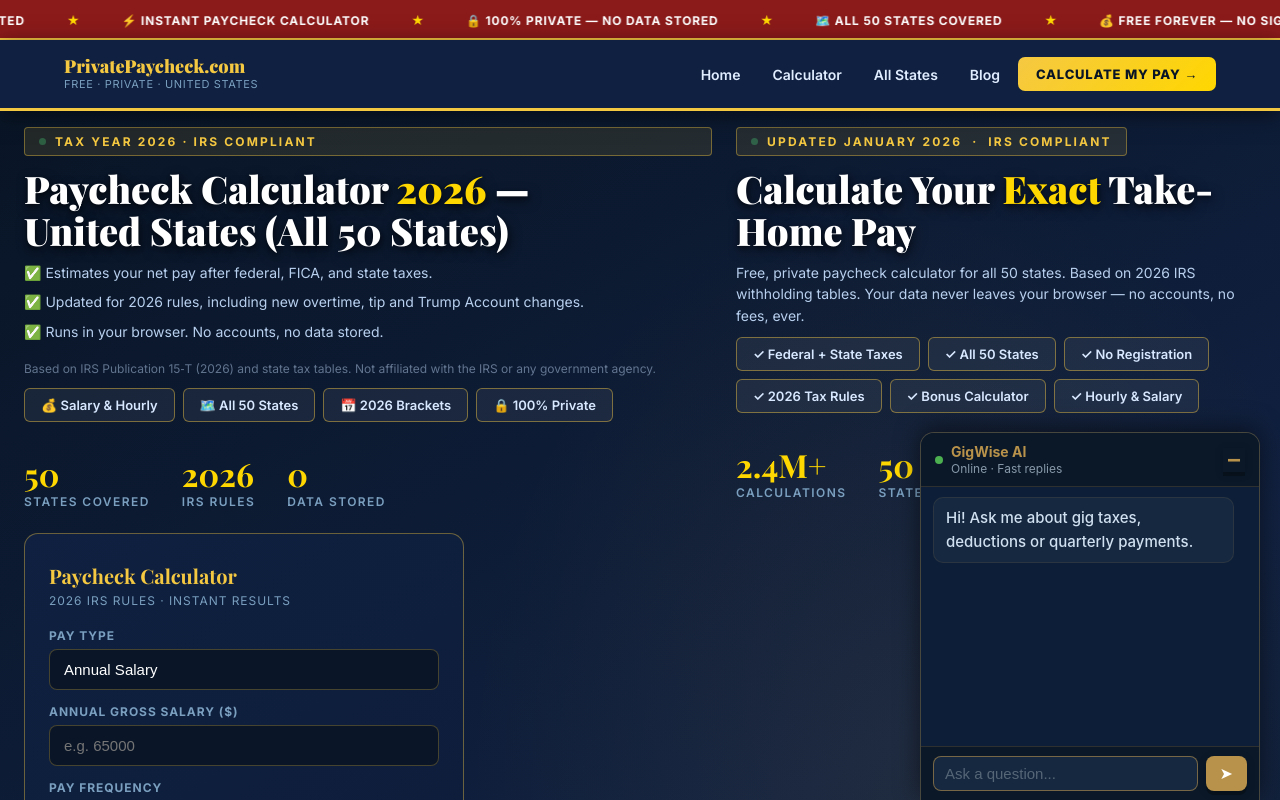
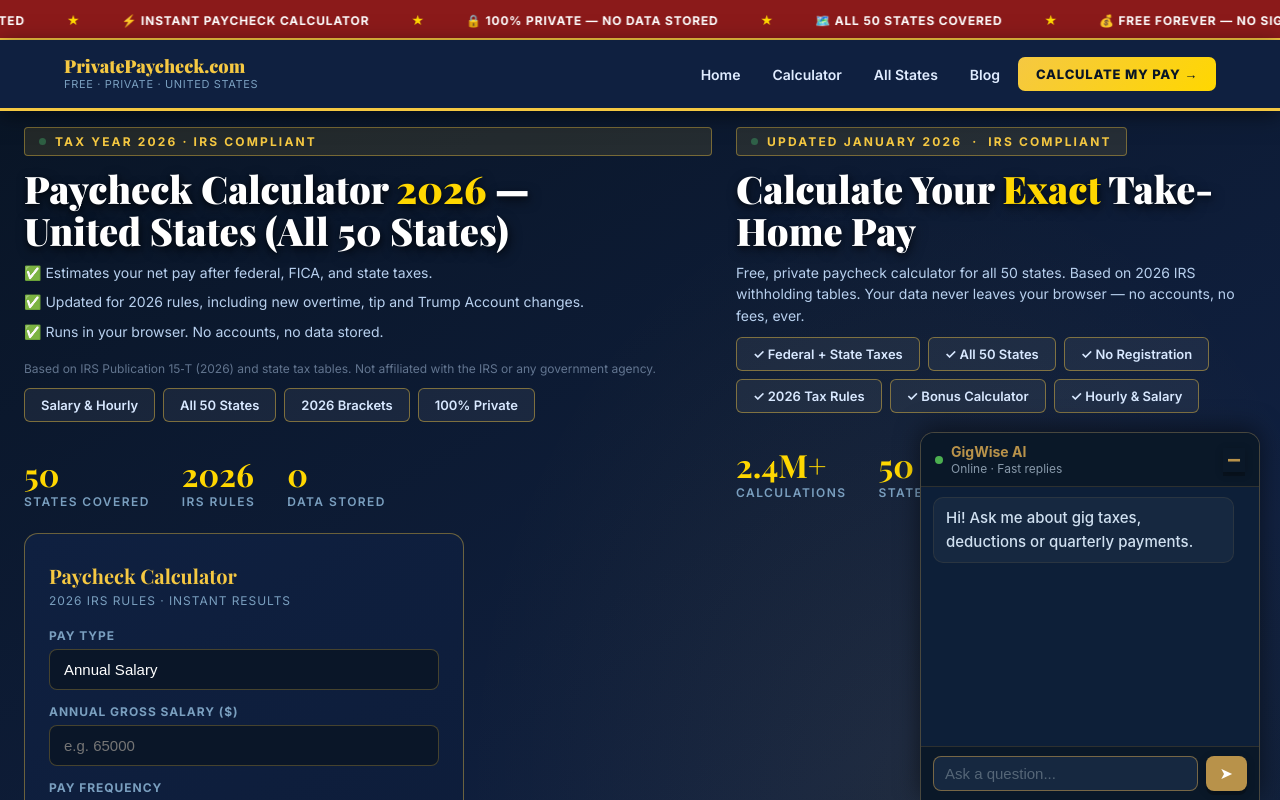
Before and after one commit to devqrcraft-ui/privatepaycheck, a Next.js app: page / in a window 1280 px wide. Shown: the top 800 px of the page. Built offline with nearby package versions, Linux system fonts and the light colour scheme.

Commit message:
fix: remove emoji from tags and feat cards - professional look

```diff
--- a/src/app/home-client.tsx
+++ b/src/app/home-client.tsx
@@ -27,12 +27,12 @@ const TOP_STATES = [
 ];
 
 const FEATURES = [
-  { icon:'🔒', title:'100% Private',       desc:'All calculations happen in your browser. We never see your income or results. Zero data collection, zero tracking.' },
-  { icon:'🏛️', title:'IRS Compliant 2026', desc:'Updated with official 2026 federal tax brackets, FICA rates, and all 50 state income tax rates. Publication 15-T compliant.' },
-  { icon:'⚡', title:'Instant Results',     desc:'No waiting. See your exact take-home broken down by federal, state, Social Security, and Medicare instantly.' },
-  { icon:'📊', title:'Salary & Hourly',     desc:'Works for salaried and hourly workers. Supports weekly, bi-weekly, semi-monthly, and monthly pay schedules.' },
-  { icon:'🎯', title:'Bonus Calculator',    desc:'Calculate your exact take-home on year-end bonuses, signing bonuses, and overtime using IRS supplemental wage rules.' },
-  { icon:'🗺️', title:'All 50 States',       desc:'From no-tax states like Texas and Florida to high-tax states like California and New York — every state covered.' },
+  { icon:'', title:'100% Private',       desc:'All calculations happen in your browser. We never see your income or results. Zero data collection, zero tracking.' },
+  { icon:'', title:'IRS Compliant 2026', desc:'Updated with official 2026 federal tax brackets, FICA rates, and all 50 state income tax rates. Publication 15-T compliant.' },
+  { icon:'', title:'Instant Results',     desc:'No waiting. See your exact take-home broken down by federal, state, Social Security, and Medicare instantly.' },
+  { icon:'', title:'Salary & Hourly',     desc:'Works for salaried and hourly workers. Supports weekly, bi-weekly, semi-monthly, and monthly pay schedules.' },
+  { icon:'', title:'Bonus Calculator',    desc:'Calculate your exact take-home on year-end bonuses, signing bonuses, and overtime using IRS supplemental wage rules.' },
+  { icon:'', title:'All 50 States',       desc:'From no-tax states like Texas and Florida to high-tax states like California and New York — every state covered.' },
 ];
 
 const CSS = `
@@ -130,10 +130,10 @@ export default function HomeClient() {
             </p>
           </div>
           <div className="tags">
-            <span className="tag">💰 Salary & Hourly</span>
-            <span className="tag">🗺️ All 50 States</span>
-            <span className="tag">📅 2026 Brackets</span>
-            <span className="tag">🔒 100% Private</span>
+            <span className="tag">Salary & Hourly</span>
+            <span className="tag">All 50 States</span>
+            <span className="tag">2026 Brackets</span>
+            <span className="tag">100% Private</span>
           </div>
           <div className="stats">
             <div><div className="stat-n">50</div><div className="stat-l">States Covered</div></div>
@@ -356,32 +356,32 @@ export default function HomeClient() {
         </div>
         <div className="feat-grid">
           <div className="feat-card">
-            <div className="feat-icon">🏛️</div>
+
             <div className="feat-title">Federal Tax</div>
             <p className="feat-desc">2026 IRS Publication 15-T brackets. Standard deduction $14,600 (single) / $29,200 (married). Progressive rates 10%–37%.</p>
           </div>
           <div className="feat-card">
-            <div className="feat-icon">💼</div>
+
             <div className="feat-title">FICA Tax</div>
             <p className="feat-desc">Social Security 6.2% up to $176,100 wage base. Medicare 1.45% on all wages. Additional 0.9% Medicare above $200,000.</p>
           </div>
           <div className="feat-card">
-            <div className="feat-icon">🗺️</div>
+
             <div className="feat-title">State Tax</div>
             <p className="feat-desc">Official 2026 rates for all 50 states. 9 states have $0 income tax. Flat rates and progressive brackets both supported.</p>
           </div>
           <div className="feat-card">
-            <div className="feat-icon">🔒</div>
+
             <div className="feat-title">100% Private</div>
             <p className="feat-desc">All math runs in your browser. Zero data sent to any server. No cookies, no tracking, no accounts required — ever.</p>
           </div>
           <div className="feat-card">
-            <div className="feat-icon">📅</div>
+
             <div className="feat-title">2026 Tax Year</div>
             <p className="feat-desc">Updated for 2026 IRS inflation adjustments. New standard deductions, bracket thresholds, and FICA wage base included.</p>
           </div>
           <div className="feat-card">
-            <div className="feat-icon">⚡</div>
+
             <div className="feat-title">Instant & Free</div>
             <p className="feat-desc">Results in under a second. No signup, no email, no paywall. Works on any device. Completely free forever.</p>
           </div>
```
